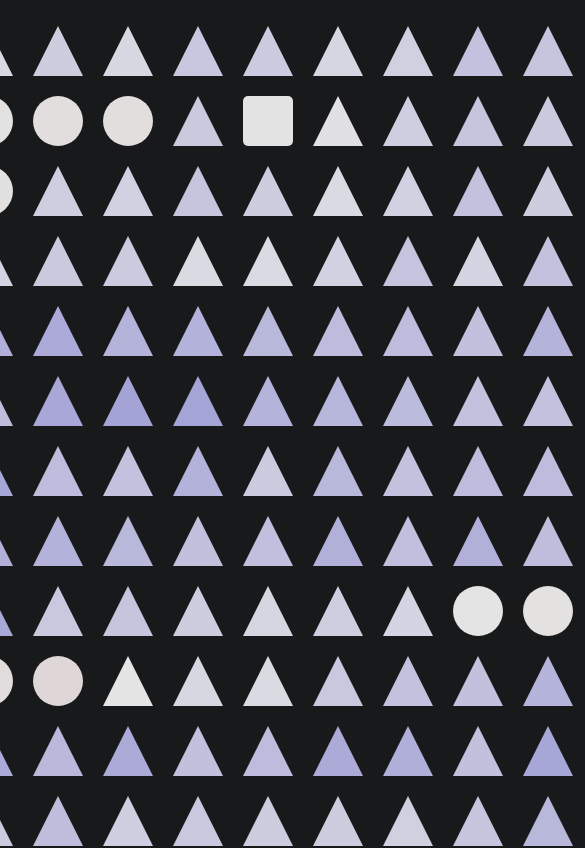
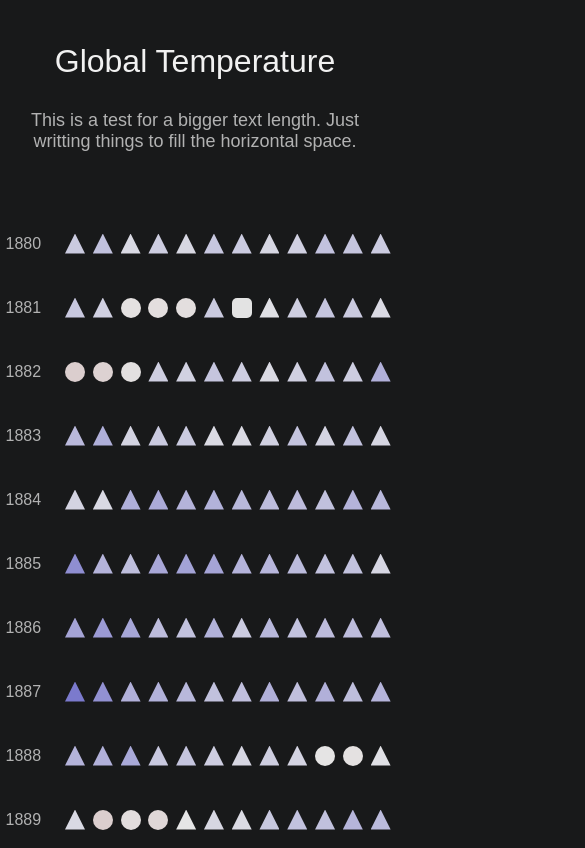
Before and after one commit to BeatrizFeliciano/global-temp, a SvelteKit app: page / in a window 390 px wide. Shown: the top 848 px of the page, 585 px wide, since content can reach past the window. Built offline with nearby package versions, Linux system fonts and the light colour scheme.

Commit message:
made page responsive

```diff
--- a/src/routes/+page.svelte
+++ b/src/routes/+page.svelte
@@ -3,7 +3,9 @@
 	import Tooltip from './Tooltip.svelte';
 	import { scaleLinear } from 'd3';
 
-	let size = 50; //circle size
+	let innerWidth = 0
+    let innerHeight = 0
+
 	let warmColor = scaleLinear()
         .domain([0, 1.5])
         .range(["#e6e6e6", "#810101"]);
@@ -33,37 +35,28 @@
 		return "nothing"
 	}
 
-	let calcSize = (fig) => {
-		if (fig === "triangle")
-			return ""
-		return "width: " + size + "px; height: " + size + "px;"
-	}
-
 	let calcColor = (fig, value) => {
 		if (fig === 'circle')
-		return "background-color: " + warmColor(value)
+			return "background-color: " + warmColor(value)
 
-		else if (fig === "triangle"){
-			return "border-bottom: 50px solid " + coldColor(value)
-		}
+		else if (fig === 'triangle')
+			return "background-color: " + coldColor(value)
 
 		return ""
-	}
-
-	let calcStyle = (fig, value) => {
-		if (fig === "triangle")
-			console.log(calcSize(fig) + calcColor(fig, value))
-		return calcSize(fig) + calcColor(fig, value)
 	}
 
 </script>
 
 <svelte:head>
 	<title>Global Temperature</title>
-	<meta name="description" content="Svelte demo app" />
+	<meta name="description" content="App about the evolution of the global temperature." />
 </svelte:head>
 
+<svelte:window bind:innerWidth bind:innerHeight />
+
 <section>
+	<h1 class="title">Global Temperature</h1>
+	<h2 class="text">This is a test for a bigger text length. Just writting things to fill the horizontal space.</h2>
 	{#each data as d}
 		<div class="data">
 			<p>{d.year}</p>
@@ -74,7 +67,7 @@
 					<div
 						class={figure(parseFloat(d[month(index)]))}
 						key={index}
-						style={calcStyle(figure(parseFloat(d[month(index)])), parseFloat(d[month(index)]))}
+						style={calcColor(figure(parseFloat(d[month(index)])), parseFloat(d[month(index)]))}
 					/>
 				</Tooltip>
 			{/each}
@@ -95,37 +88,72 @@
 		margin: 20px;
 	}
 
+	.title {
+		color: rgb(241, 241, 241);
+		margin-bottom: 20px;
+		text-align: center;
+		font-size: xx-large;
+	}
+
+	.text {
+		margin-top: 10px;
+		margin-bottom: 60px;
+		text-align: center;
+		font-size: large;
+	}
+
 	.data {
 		display: flex;
 		flex-direction: row;
 		justify-content: center;
 		align-items: center;
+		margin-left: 10px;
+		margin-right: 20px;
 	}
 
 	.circle {
 		border-radius: 50%;
-		/* background-color: #0074d9; */
-		margin: 10px;
+		width: 5vw;
+		height: 5vw;
+		max-width: 50px;
+		max-height: 50px;
+		min-width: 20px;
+		min-height: 20px;
+		margin: 1vw;
 	}
 
-
 	.triangle {
-		width: 0;
-		height: 0;
-		border-left: 25px solid transparent;
-		border-right: 25px solid transparent;
-		/* border-bottom: 50px solid #ffe7e7; */
-		margin: 10px;
+		width: 5vw;
+		height: 5vw;
+		max-width: 50px;
+		max-height: 50px;
+		min-width: 20px;
+		min-height: 20px;
+		clip-path: polygon(50% 0%, 0% 100%, 100% 100%);
+		margin: 1vw;
+		box-sizing: border-box;
 	}
 
 	.square {
 		background-color: #e3e3e3;
-		margin: 10px;
+		margin: 1vw;
 		border-radius: 5px;
+		width: 5vw;
+		height: 5vw;
+		max-width: 50px;
+		max-height: 50px;
+		min-width: 20px;
+		min-height: 20px;
 	}
 
 	.nothing {
 		background-color: transparent;
-		margin: 10px;
+		margin: 1vw;
+		width: 5vw;
+		height: 5vw;
+		max-width: 50px;
+		max-height: 50px;
+		min-width: 20px;
+		min-height: 20px;
 	}
 </style>
--- a/src/routes/Tooltip.svelte
+++ b/src/routes/Tooltip.svelte
@@ -26,7 +26,7 @@
 </div>
 
 {#if isHovered}
-	<div style="top: {y}px; left: {x}px;" class="tooltip">{title}</div>
+	<div style="top: {y}px; left: {x}px; z-index: 1;" class="tooltip">{title}</div>
 {/if}
 
 <style>
```
